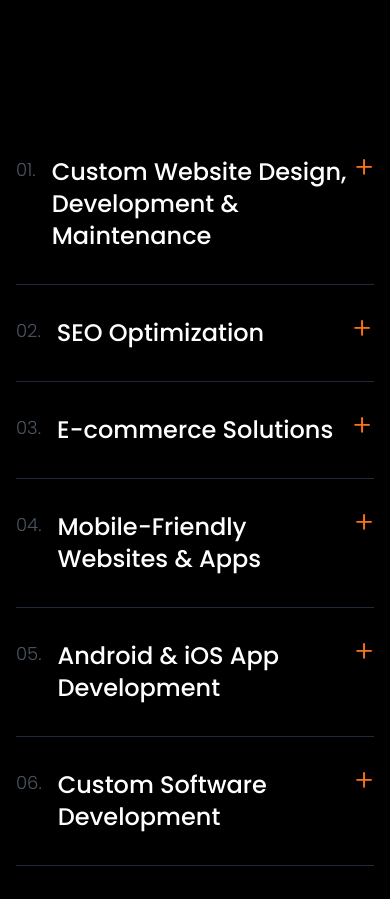
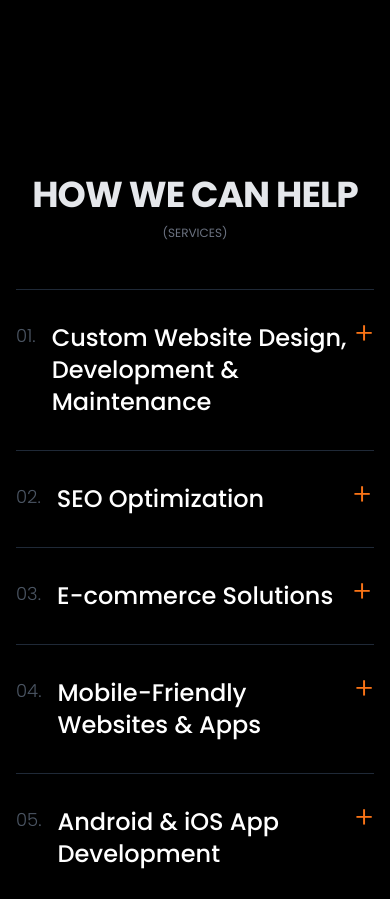
Before and after one commit to rajayush01/elite8, a React (Vite) app: page / in a window 390 px wide. Shown: the part 2820-3719 px from the top of the page. Built offline with nearby package versions, Linux system fonts and the light colour scheme.

Commit message:
adding header in service

```diff
--- a/src/components/home/ServicesMobile.tsx
+++ b/src/components/home/ServicesMobile.tsx
@@ -101,6 +101,19 @@ export default function ServicesMobile() {
 
   return (
     <div className="bg-black text-white px-4 py-8">
+
+          <div className="border-b border-gray-800 py-12 sm:py-16 md:py-20">
+        <div className="max-w-7xl mx-auto px-4 sm:px-6 md:px-8 flex flex-col justify-center items-center">
+          <div className="flex flex-col sm:flex-row items-center sm:items-start gap-2 sm:gap-0">
+            <h1 className="text-4xl sm:text-5xl md:text-6xl lg:text-7xl xl:text-8xl font-bold text-gray-200 leading-tight tracking-tight text-center sm:text-left">
+              HOW WE CAN HELP
+            </h1>
+            <span className="text-gray-500 text-xs sm:text-sm">(SERVICES)</span>
+          </div>
+        </div>
+      </div>
+
+
       <div className="max-w-2xl mx-auto">
         {services.map((service, index) => (
           <div
```
